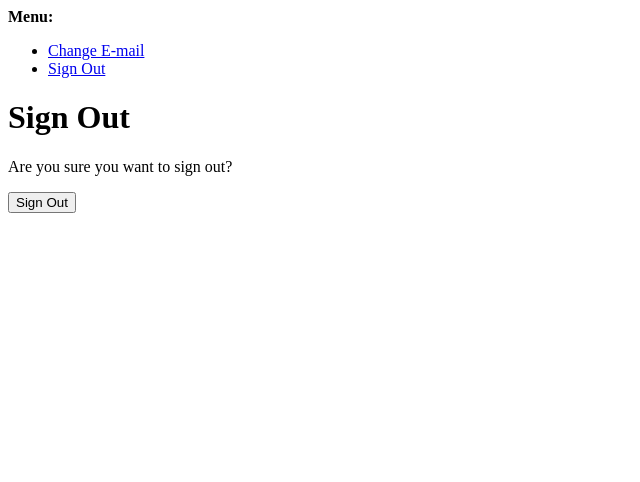
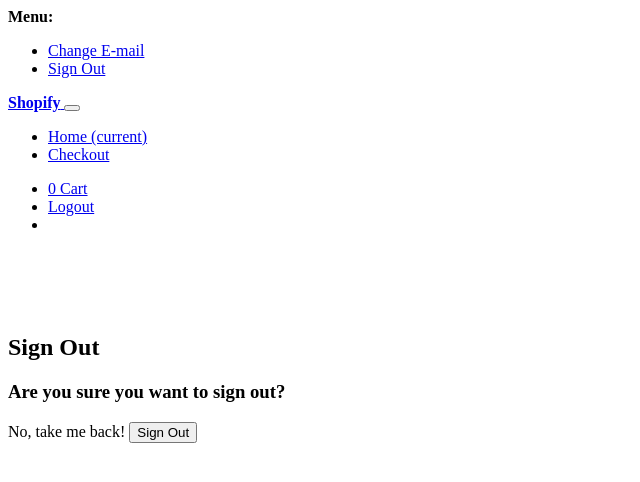
Before and after one commit to m-e-l-u-h-a-n/shopify, a Django app: page /accounts/logout/ in a window 1280 px wide. Shown: the top 482 px of the page, without its empty margins (0-640 px from the left). Run offline with Django 3.2, Linux system fonts and the light colour scheme; the visitor is signed in with stand-in values (Sample User, id 1); data that the repository does not hold is empty; some libraries are stand-ins or nearby versions.

Commit message:
ui: Added styling refactorization
refactors the styling in logout.html and home.html templates.

```diff
--- a/templates/account/logout.html
+++ b/templates/account/logout.html
@@ -1,21 +1,51 @@
 {% extends "account/base.html" %}
+{% load i18n %}
+{% load account socialaccount%}
+{% load socialaccount%}
+{% providers_media_js %}
+{% load crispy_forms_tags %}
+{% block head_title %}
+{% trans "Sign Out" %}
+{% endblock %}
+{% block content %}
 
-{% load i18n %}
+<!-- Navbar -->
+{% include 'navbar.html' %}
+<!-- /.Navbar -->
 
-{% block head_title %}{% trans "Sign Out" %}{% endblock %}
-
-{% block content %}
+<main style="margin-top: 100px">
+  <div class="container">
+    <section class="text-center mb-4">
+      <div class="row wow fadeIn justify-content-center">
+        <div class="col-6">
           <h1>{% trans "Sign Out" %}</h1>
 
-<p>{% trans 'Are you sure you want to sign out?' %}</p>
+          <h3>{% trans "Are you sure you want to sign out?" %}</h3>
 
-<form method="post" action="{% url 'account_logout' %}">
+          <form class="logout" method="POST" action="{% url 'account_logout' %}">
             {% csrf_token %}
             {% if redirect_field_value %}
               <input type="hidden" name="{{ redirect_field_name }}" value="{{ redirect_field_value }}"/>
             {% endif %}
-  <button type="submit">{% trans 'Sign Out' %}</button>
+            <a role="button" id="take-back" class="btn btn-info">
+            {% trans 'No, take me back!' %}
+            </a>
+            <button type="submit" class="btn btn-warning">
+            {% trans 'Sign Out' %}
+            </button>
           </form>
+        </div>
+      </div>
+    </section>
+  </div>
+</main>
+{% endblock %}
+{% block extra_scripts %}
+<script>
+const btn = document.getElementById("take-back");
 
-
-{% endblock %}
+btn.addEventListener("click", (e) => {
+  window.location.replace("{% url 'home' %}");
+})
+</script>
+{% endblock extra_scripts %}
--- a/templates/home.html
+++ b/templates/home.html
@@ -8,7 +8,7 @@
       content="width=device-width, initial-scale=1, shrink-to-fit=no"
     />
     <meta http-equiv="x-ua-compatible" content="ie=edge" />
-    <title>Material Design Bootstrap</title>
+    <title>Shopify | Home</title>
     {% include 'head-css.html' %}
     <link rel="stylesheet" href="{% static 'css/index.css' %}" />
   </head>
```
Lines whose indentation alone changed are shown as unchanged.
